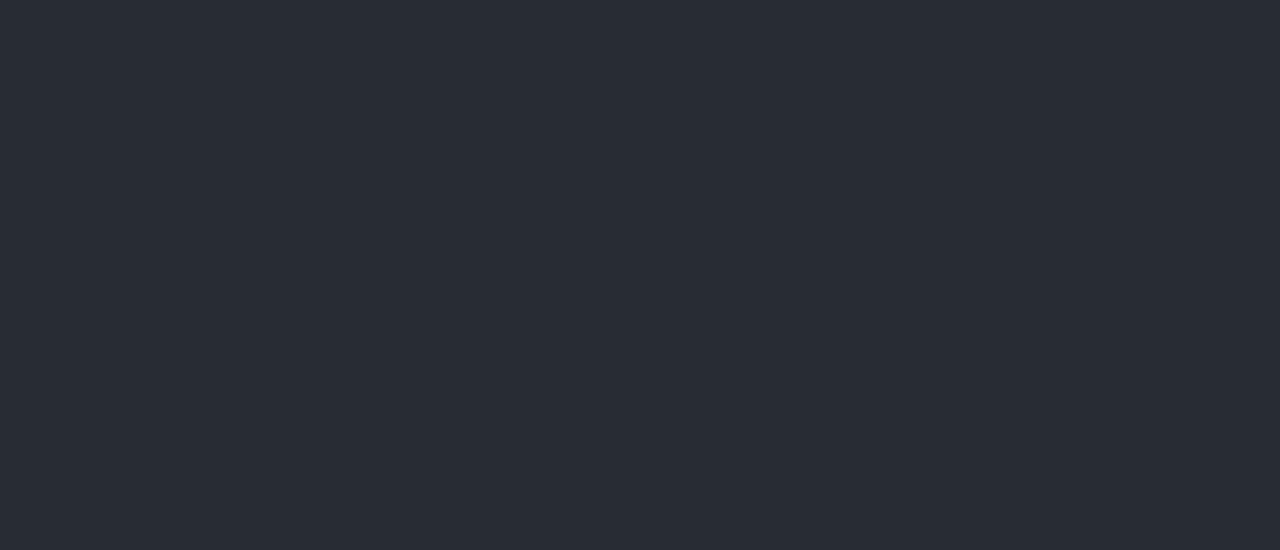
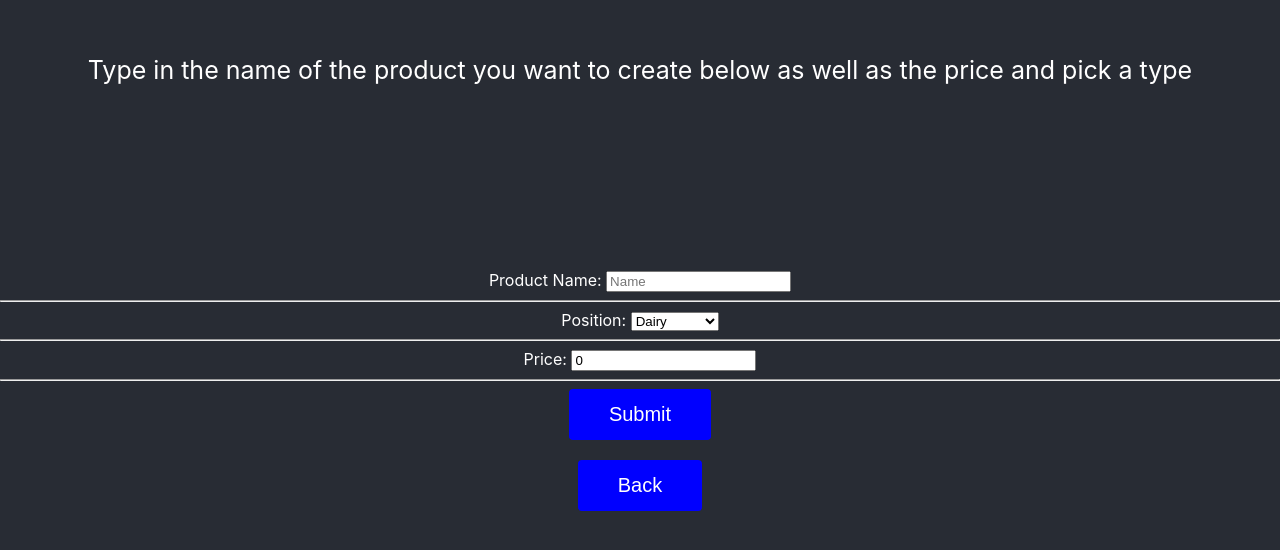
Before and after one commit to TylerTeifke/MongoDB-Grocery-Store-Front-End, a React (Create React App) app: page /CreateProduct in a window 1280 px wide. Before the commit this address had no page. Shown: the part 130-680 px from the top of the page. Built offline with nearby package versions, Linux system fonts and the light colour scheme; the HTML template or start-up script is replaced by a standard one.

Commit message:
Added the ability to create products.

```diff
--- a/src/App.js
+++ b/src/App.js
@@ -9,6 +9,7 @@ import SearchEmployees from './pages/search_menus/Search_Employees';
 import SearchCustomers from './pages/search_menus/Search_Customers';
 import CreateCustomer from './pages/create_menus/Create_Customer';
 import CreateEmployee from './pages/create_menus/Create_Employee';
+import CreateProduct from './pages/create_menus/Create_Product';
 import { BrowserRouter, Routes, Route } from 'react-router-dom';
 import './App.css';
 
@@ -28,6 +29,7 @@ function App() {
           <Route path="/SearchCustomers" element={<SearchCustomers/>}/>
           <Route path="/CreateCustomer" element={<CreateCustomer/>}/>
           <Route path="/CreateEmployee" element={<CreateEmployee/>}/>
+          <Route path="/CreateProduct" element={<CreateProduct/>}/>
         </Routes>
       </BrowserRouter>
     </>
--- a/src/pages/Create.js
+++ b/src/pages/Create.js
@@ -6,7 +6,8 @@ const Create = () => {
     const buttons = [
         { id: 1, page: "/CreateCustomer", message: "Customer" },
         { id: 2, page: "/CreateEmployee", message: "Employee" },
-        { id: 3, page: "/", message: "Back" }
+        { id: 3, page: "/CreateProduct", message: "Product" },
+        { id: 4, page: "/", message: "Back" }
     ]
 
     return (
--- a/src/pages/create_menus/Create_Customer.js
+++ b/src/pages/create_menus/Create_Customer.js
@@ -39,8 +39,6 @@ const CreateCustomer = () => {
                     headers: { 'Content-Type': 'application/json' }
                 }
             );
-            // TODO: remove console.logs before deployment
-            console.log(JSON.stringify(response?.data));
             setErrMsg('')
         } catch (err) {
             if (!err?.response) {
--- a/src/pages/create_menus/Create_Employee.js
+++ b/src/pages/create_menus/Create_Employee.js
@@ -30,17 +30,14 @@ const CreateEmployee = () => {
 
         if(!t1 || !t2){
             setErrMsg("There can be no numbers in the name entries. Try again")
-            //errRef.current.focus()
             return
         }
         if(position !== "Cashier" && register !== ''){
             setErrMsg('Non-cashiers do not get registers. Clear the register field.')
-            //errRef.current.focus()
             return
         }
         if(position === "Cashier" && register === ''){
             setErrMsg('Invalid register. Type a letter in the register field')
-            //errRef.current.focus()
             return
         }
 
@@ -51,8 +48,6 @@ const CreateEmployee = () => {
                     headers: { 'Content-Type': 'application/json' }
                 }
             );
-            // TODO: remove console.logs before deployment
-            console.log(JSON.stringify(response?.data));
             setErrMsg('')
         } catch (err) {
             if (!err?.response) {
--- /dev/null
+++ b/src/pages/create_menus/Create_Product.js
@@ -0,0 +1,110 @@
+//Will generate a menu for creating a new product
+import "../Page.css"
+import { useNavigate } from "react-router-dom";
+import axios from "../../api/axios"
+import { useState, useRef } from "react";
+
+//Will be used to prevent the user from entering numbers into the name entry
+const LETTER_REGEX = /^[a-zA-Z ]+$/;
+
+const CreateProduct = () => {
+
+    const [name, setName] = useState('')
+    const [type, setType] = useState('Dairy')
+    const [price, setPrice] = useState(0)
+
+    //Will be used to display error messages to the screen
+    const errRef = useRef();
+    const [errMsg, setErrMsg] = useState('');
+
+    let navigate = useNavigate();
+
+    const handleSubmit = async (e) => {
+        //get the input for this menu to work.
+        e.preventDefault();
+
+        const t1 = LETTER_REGEX.test(name)
+
+        if(!t1){
+            setErrMsg("There can be no numbers in the name entry. Try again")
+            return
+        }
+
+        try {
+            const response = await axios.post('/products',
+                JSON.stringify({ name, type, price }),
+                {
+                    headers: { 'Content-Type': 'application/json' }
+                }
+            );
+            setErrMsg('')
+        } catch (err) {
+            if (!err?.response) {
+                setErrMsg('No Server Response');
+            }
+            else if (err.response?.status === 409) {
+                setErrMsg('That product is already in the database');
+            }
+            else if (err.response?.status === 410){
+                setErrMsg('That product type is not in the database');
+            }
+            else {
+                setErrMsg('Registration Failed')
+            }
+            errRef.current.focus();
+        }
+    }
+
+    return(
+        <div>
+            <header className="header">
+                Type in the name of the product you want to create below as well as
+                the price and pick a type
+            </header>
+            <p
+                ref={errRef}
+                className={errMsg ? "errmsg" : "offscreen"}
+                aria-live="assertive"
+            >
+                {errMsg}
+            </p>
+            <form onSubmit={handleSubmit}>
+                <label>
+                    Product Name: <input
+                        type="text"
+                        name="Name"
+                        placeholder="Name"
+                        required
+                        value={name}
+                        onChange={(e) => setName(e.target.value)}
+                    />
+                </label>
+                <hr/>
+                <label>
+                    Position: <select value={type} onChange={(e) => setType(e.target.value)}>
+                        <option value="Dairy">Dairy</option>
+                        <option value="Meat">Meat</option>
+                        <option value="Fruit">Fruit</option>
+                        <option value="Vegetables">Vegetables</option>
+                        </select>
+                </label>
+                <hr/>
+                <label>
+                    Price: <input
+                        type="number"
+                        name="price"
+                        required
+                        value={price}
+                        onChange={(e) => setPrice(e.target.value)}
+                    />
+                </label>
+                <hr/>
+                <button type="submit">Submit</button>
+            </form>
+            <br/>
+            <button onClick={() => navigate("/Create")}>Back</button>
+        </div>
+    )
+}
+
+export default CreateProduct
```
